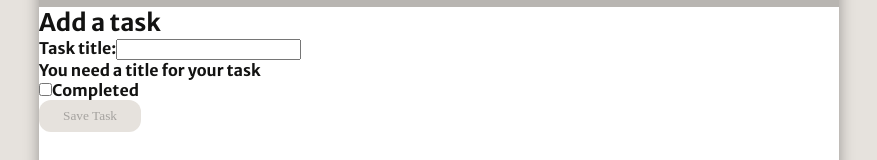
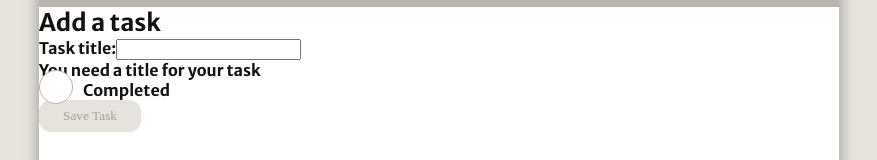
Before and after one commit to nizi1988/todo-list-angular, an Angular app: page /tasks/create in a window 1280 px wide. Shown: the part 320-480 px from the top of the page, without its empty margins (201-1078 px from the left). Built offline with nearby package versions, Linux system fonts and the light colour scheme; a web font is replaced by a local one.

Commit message:
checkbox: cleanup, styling

```diff
--- a/src/app/components/form/checkbox/checkbox.component.scss
+++ b/src/app/components/form/checkbox/checkbox.component.scss
@@ -0,0 +1,68 @@
+$checkbox-input-width: 32px;
+
+.checkbox-wrap {
+  display: inline-flex;
+  flex: 0 1 100%;
+  width: 100%;
+  max-width: 100%;
+  position: relative;
+  margin-top: -14px;
+}
+
+.checkbox {
+  position: absolute;
+  top: 0;
+  z-index: -1;
+  width: $checkbox-input-width;
+  height: $checkbox-input-width;
+  border: none;
+  border-radius: 0;
+  opacity: 0;
+
+  // checkbox focus styles
+  &:focus + .label--checkbox::before {
+    outline: none;
+  }
+}
+
+.label--checkbox {
+  position: relative;
+  padding: 10px 0 0 44px;
+  cursor: pointer;
+
+  &::before,
+  &::after {
+    content: '';
+    position: absolute;
+    top: 0;
+    left: 0;
+    width: $checkbox-input-width;
+    height: $checkbox-input-width;
+    border-radius: 100%;
+  }
+
+  &::before {
+    background-color: var(--white);
+    border: 1px solid var(--primary-color-darken);
+  }
+
+  &::after {
+    content: "✔";
+    display: flex;
+    align-items: center;
+    justify-content: center;
+    width: calc($checkbox-input-width - 10px);
+    height: calc($checkbox-input-width - 10px);
+    background-color: var(--primary-color-darken);
+    opacity: 0;
+    top: 6px;
+    left: 6px;
+    font-size: 15px;
+  }
+
+  .checkbox:checked + & {
+    &::after {
+      opacity: 1;
+    }
+  }
+}
```
Also changed, not shown: src/app/components/form/checkbox/checkbox.component.ts (+3 -5 lines).
